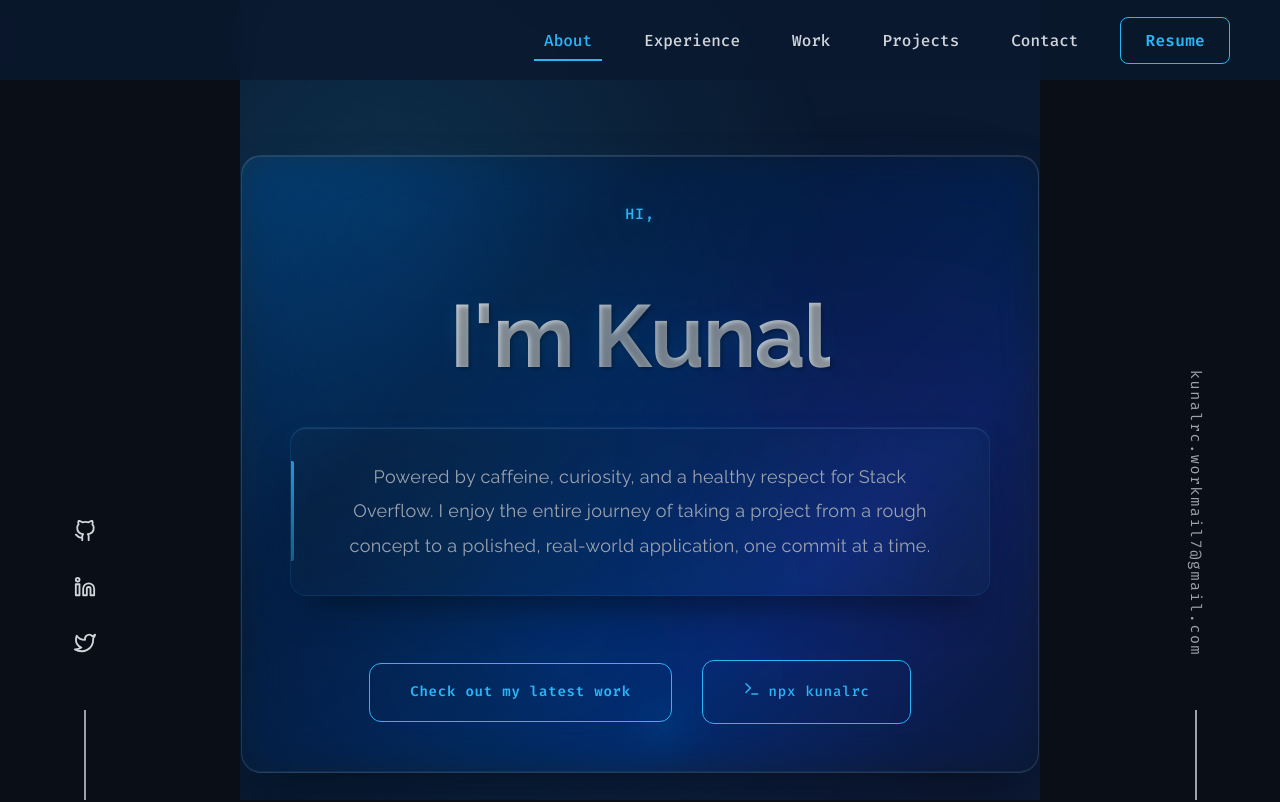
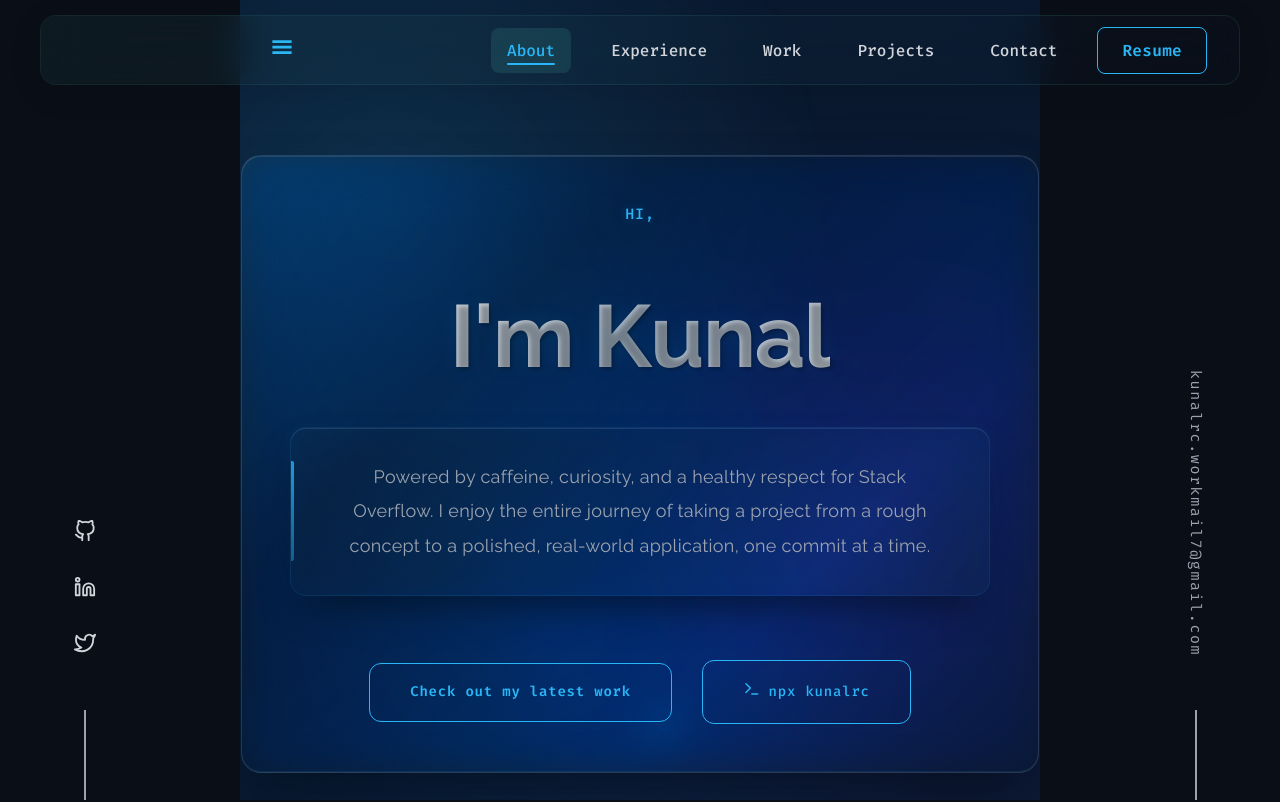
Before and after one commit to krockxz/portfolio, a Next.js app: page / in a window 1280 px wide. Shown: the top 802 px of the page. Built offline with nearby package versions, Linux system fonts and the light colour scheme; no server answers.

Commit message:
style: adjust navbar styles for improved responsiveness and aesthetics, including height, padding, and hover effects; enhance animation transitions for menu interactions

```diff
--- a/src/scss/sections/_navbar.scss
+++ b/src/scss/sections/_navbar.scss
@@ -1,5 +1,5 @@
 nav {
-  min-height: 80px;
+  min-height: 70px;
   width: 100%;
   display: flex;
   align-items: center;
@@ -7,37 +7,54 @@ nav {
   position: fixed;
   top: 0;
   z-index: 11;
-  transition: all 0.3s ease;
+  transition: all 0.4s cubic-bezier(0.25, 0.46, 0.45, 0.94);
+  padding: 15px 20px;
 
   .wrapper {
+    max-width: 1200px;
     width: 100%;
     display: flex;
     align-items: center;
     justify-content: space-between;
-    padding: 0 50px;
-    transition: all 0.3s ease;
+    padding: 0 32px;
+    transition: all 0.4s cubic-bezier(0.25, 0.46, 0.45, 0.94);
     position: relative;
-    background-color: rgba(10, 25, 47, 0.85);
-    @supports ((-webkit-backdrop-filter: blur(10px)) or (backdrop-filter: blur(10px))) {
-      -webkit-backdrop-filter: blur(10px);
-      backdrop-filter: blur(10px);
+    background-color: rgba(10, 25, 47, 0.1);
+    border: 1px solid rgba(100, 255, 218, 0.1);
+    border-radius: 16px;
+    @supports ((-webkit-backdrop-filter: blur(20px)) or (backdrop-filter: blur(20px))) {
+      -webkit-backdrop-filter: blur(20px);
+      backdrop-filter: blur(20px);
     }
-    height: 80px;
+    height: 70px;
+    box-shadow: 0 8px 32px rgba(0, 0, 0, 0.1);
 
-    &.sticky-nav {
-      position: fixed;
+    &::before {
+      content: '';
+      position: absolute;
       top: 0;
       left: 0;
       right: 0;
-      background-color: rgba(10, 25, 47, 0.95);
-      @supports ((-webkit-backdrop-filter: blur(10px)) or (backdrop-filter: blur(10px))) {
-        -webkit-backdrop-filter: blur(10px);
-        backdrop-filter: blur(10px);
+      bottom: 0;
+      border-radius: 16px;
+      background: linear-gradient(135deg, rgba(100, 255, 218, 0.05) 0%, rgba(10, 25, 47, 0.05) 100%);
+      pointer-events: none;
+    }
+
+    &.sticky-nav {
+      background-color: rgba(10, 25, 47, 0.2);
+      border: 1px solid rgba(100, 255, 218, 0.15);
+      @supports ((-webkit-backdrop-filter: blur(24px)) or (backdrop-filter: blur(24px))) {
+        -webkit-backdrop-filter: blur(24px);
+        backdrop-filter: blur(24px);
       }
-      box-shadow: 0 10px 30px -10px rgba(0, 0, 0, 0.3);
-      z-index: 1000;
-      padding: 0 50px;
-      animation: fadeInDown 0.5s ease-in-out;
+      box-shadow: 0 12px 40px rgba(0, 0, 0, 0.15), 0 0 0 1px rgba(100, 255, 218, 0.1);
+      animation: fadeInDown 0.5s cubic-bezier(0.25, 0.46, 0.45, 0.94);
+      transform: translateY(0);
+
+      &::before {
+        background: linear-gradient(135deg, rgba(100, 255, 218, 0.08) 0%, rgba(10, 25, 47, 0.08) 100%);
+      }
     }
 
     @keyframes fadeInDown {
@@ -71,27 +88,44 @@ nav {
   .nav-responsive-toggle {
     display: none;
     color: var(--theme-color);
-    font-size: var(--tx2large);
+    font-size: var(--tlarge2);
+    padding: 8px;
+    border-radius: 8px;
+    min-height: 44px;
+    min-width: 44px;
+    display: flex;
+    align-items: center;
+    justify-content: center;
 
     svg {
       cursor: pointer;
-      transition: all 0.3s ease;
+      transition: all 0.3s cubic-bezier(0.25, 0.46, 0.45, 0.94);
 
       &:hover {
         color: var(--lightest-slate);
-        transform: rotate(90deg);
+        transform: rotate(90deg) scale(1.1);
+      }
+
+      &:active {
+        transform: scale(0.95);
+      }
+    }
+
+    @media (hover: none) {
+      &:active {
+        background-color: rgba(100, 255, 218, 0.1);
       }
     }
   }
 
   .nav-items {
     display: flex;
-    gap: 2rem;
+    gap: 1.5rem;
     align-items: center;
 
     &-list {
       display: flex;
-      gap: 2rem;
+      gap: 1.5rem;
       list-style-type: none;
 
       &-item {
@@ -102,26 +136,48 @@ nav {
           font-family: var(--fira-code);
           font-weight: 500;
           position: relative;
-          padding: 10px;
+          padding: 12px 16px;
           text-decoration: none;
+          border-radius: 8px;
+          transition: all 0.3s cubic-bezier(0.25, 0.46, 0.45, 0.94);
+          min-height: 44px;
+          display: flex;
+          align-items: center;
 
           &::before {
             content: "";
             position: absolute;
             width: 0;
             height: 2px;
-            bottom: 0;
-            left: 0;
+            bottom: 8px;
+            left: 16px;
             background-color: var(--theme-color);
-            transition: all 0.3s ease;
+            transition: all 0.3s cubic-bezier(0.25, 0.46, 0.45, 0.94);
+            border-radius: 1px;
           }
 
-          &:hover, &.active {
+          &:hover {
             color: var(--theme-color);
+            background-color: rgba(100, 255, 218, 0.05);
+            transform: translateY(-2px);
 
             &::before {
-              width: 100%;
+              width: calc(100% - 32px);
             }
+          }
+
+          &.active {
+            color: var(--theme-color);
+            background-color: rgba(100, 255, 218, 0.1);
+
+            &::before {
+              width: calc(100% - 32px);
+            }
+          }
+
+          &:focus-visible {
+            outline: 2px solid var(--theme-color);
+            outline-offset: 2px;
           }
 
           .active-indicator {
@@ -139,56 +195,126 @@ nav {
   }
 
   @media screen and (max-width: 768px) {
+    padding: 10px 15px;
+
+    .wrapper {
+      padding: 0 24px;
+      height: 60px;
+      border-radius: 12px;
+    }
+
     .nav-responsive-toggle {
-      display: block;
+      display: flex !important;
     }
 
     .nav-items {
       position: fixed;
       top: 0;
       right: -100%;
-      width: min(75vw, 400px);
+      width: min(80vw, 350px);
       height: 100vh;
-      background-color: var(--light-navy);
+      background-color: rgba(10, 25, 47, 0.15);
+      border-left: 1px solid rgba(100, 255, 218, 0.15);
+      @supports ((-webkit-backdrop-filter: blur(20px)) or (backdrop-filter: blur(20px))) {
+        -webkit-backdrop-filter: blur(20px);
+        backdrop-filter: blur(20px);
+      }
       flex-direction: column;
       justify-content: center;
-      gap: 3rem;
-      padding: 0 1rem;
-      transition: all 0.3s ease;
-      box-shadow: -10px 0 30px -15px rgba(0, 0, 0, 0.7);
+      gap: 2.5rem;
+      padding: 2rem 1.5rem;
+      transition: all 0.4s cubic-bezier(0.25, 0.46, 0.45, 0.94);
+      box-shadow: -20px 0 40px -10px rgba(0, 0, 0, 0.3);
 
       &.nav-responsive {
         right: 0;
+        animation: slideInFromRight 0.4s cubic-bezier(0.25, 0.46, 0.45, 0.94);
+      }
+
+      @keyframes slideInFromRight {
+        from {
+          right: -100%;
+          opacity: 0;
+        }
+        to {
+          right: 0;
+          opacity: 1;
+        }
       }
 
       &-list {
         flex-direction: column;
         align-items: center;
         text-align: center;
-        gap: 2.5rem;
+        gap: 1.5rem;
 
         &-item {
           width: 100%;
 
           &-link {
-            display: block;
-            padding: 0.5rem 0;
+            display: flex;
+            align-items: center;
+            justify-content: center;
+            padding: 16px 20px;
             font-size: var(--tlarge);
+            border-radius: 12px;
+            min-height: 54px;
+            background-color: rgba(100, 255, 218, 0.03);
+            border: 1px solid rgba(100, 255, 218, 0.08);
 
             &::before {
               display: none;
+            }
+
+            &:hover, &.active {
+              background-color: rgba(100, 255, 218, 0.1);
+              border-color: rgba(100, 255, 218, 0.2);
+              transform: translateY(-1px);
+            }
+
+            &:active {
+              transform: scale(0.98);
             }
           }
         }
       }
 
       &-button {
-        width: 80%;
+        width: 90%;
+        align-self: center;
 
         .btn {
           width: 100%;
           display: flex;
           justify-content: center;
+          min-height: 48px;
+          border-radius: 12px;
+        }
+      }
+    }
+  }
+
+  @media screen and (max-width: 480px) {
+    padding: 8px 12px;
+
+    .wrapper {
+      padding: 0 20px;
+      height: 56px;
+      border-radius: 10px;
+    }
+
+    .nav-items {
+      width: min(85vw, 300px);
+      gap: 2rem;
+      padding: 1.5rem 1rem;
+
+      &-list {
+        gap: 1.2rem;
+
+        &-item-link {
+          padding: 14px 16px;
+          font-size: var(--tbase);
+          min-height: 50px;
         }
       }
     }
--- a/src/sections/Navbar.tsx
+++ b/src/sections/Navbar.tsx
@@ -47,7 +47,8 @@ function Navbar() {
 
   useEffect(() => {
     const handleScroll = () => {
-      setNavbarVisible(window.scrollY > 100);
+      const scrollY = window.scrollY;
+      setNavbarVisible(scrollY > 50);
     };
 
     window.addEventListener('scroll', handleScroll, { passive: true });
@@ -104,27 +105,64 @@ function Navbar() {
             duration: 0.3,
             ease: "easeInOut",
           }}
+          whileHover={{ scale: 1.05 }}
+          whileTap={{ scale: 0.95 }}
+          role="button"
+          aria-label={responsiveNavVisible ? "Close menu" : "Open menu"}
+          tabIndex={0}
+          onKeyDown={(e) => {
+            if (e.key === 'Enter' || e.key === ' ') {
+              e.preventDefault();
+              setResponsiveNavVisible(!responsiveNavVisible);
+            }
+          }}
         >
+          <AnimatePresence mode="wait">
             {responsiveNavVisible ? (
+              <motion.div
+                key="close"
+                initial={{ rotate: -90, opacity: 0 }}
+                animate={{ rotate: 0, opacity: 1 }}
+                exit={{ rotate: 90, opacity: 0 }}
+                transition={{ duration: 0.2 }}
+              >
                 <CgClose
                   onClick={(e) => {
                     e.stopPropagation();
                     setResponsiveNavVisible(false);
                   }}
                 />
+              </motion.div>
             ) : (
+              <motion.div
+                key="menu"
+                initial={{ rotate: 90, opacity: 0 }}
+                animate={{ rotate: 0, opacity: 1 }}
+                exit={{ rotate: -90, opacity: 0 }}
+                transition={{ duration: 0.2 }}
+              >
                 <GiHamburgerMenu
                   onClick={(e) => {
                     e.stopPropagation();
                     setResponsiveNavVisible(true);
                   }}
                 />
+              </motion.div>
             )}
+          </AnimatePresence>
         </motion.div>
-        <div
+        <AnimatePresence>
+          <motion.div
             className={`${responsiveNavVisible && "nav-responsive"} nav-items`}
+            initial={false}
+            animate={responsiveNavVisible ? "open" : "closed"}
+            variants={{
+              open: { opacity: 1, scale: 1 },
+              closed: { opacity: 1, scale: 1 }
+            }}
+            transition={{ duration: 0.3, ease: "easeInOut" }}
           >
-          <ul className="nav-items-list">
+            <ul className="nav-items-list" role="navigation" aria-label="Main navigation">
               {sectionLinks.map(({ name, link, id }, index) => (
                 <motion.li
                   key={name}
@@ -132,12 +170,12 @@ function Navbar() {
                   initial={{ opacity: 0, y: -25 }}
                   animate={{ opacity: 1, y: 0 }}
                   transition={{
-                  duration: 0.3,
-                  ease: "easeInOut",
-                  delay: 0.3 + index * 0.1,
+                    duration: 0.4,
+                    ease: [0.25, 0.46, 0.45, 0.94],
+                    delay: 0.2 + index * 0.1,
                   }}
-                whileHover={{ y: -5 }}
-                whileTap={{ scale: 0.95 }}
+                  whileHover={{ y: -3, transition: { duration: 0.2 } }}
+                  whileTap={{ scale: 0.98 }}
                 >
                   <Link
                     href={link}
@@ -147,13 +185,15 @@ function Navbar() {
                       const target = document.getElementById(id);
                       if (target) {
                         target.scrollIntoView({ behavior: 'smooth' });
+                        setResponsiveNavVisible(false);
                       }
                     }}
+                    aria-current={activeSection === id ? 'page' : undefined}
                   >
                     <motion.span
                       initial={{ opacity: 0, y: -5 }}
                       animate={{ opacity: 1, y: 0 }}
-                  transition={{ duration: 0.3, delay: 0.4 + index * 0.1 }}
+                      transition={{ duration: 0.3, delay: 0.3 + index * 0.1 }}
                       className="relative"
                     >
                       {name}
@@ -163,7 +203,7 @@ function Navbar() {
                           layoutId="activeSection"
                           transition={{
                             type: "spring",
-                        stiffness: 380,
+                            stiffness: 400,
                             damping: 30
                           }}
                         />
@@ -178,16 +218,17 @@ function Navbar() {
               initial={{ opacity: 0, y: -25 }}
               animate={{ opacity: 1, y: 0 }}
               transition={{
-              duration: 0.3,
-              ease: "easeInOut",
-              delay: 0.6,
+                duration: 0.4,
+                ease: [0.25, 0.46, 0.45, 0.94],
+                delay: 0.5,
               }}
-            whileHover={{ scale: 1.05 }}
+              whileHover={{ scale: 1.05, transition: { duration: 0.2 } }}
               whileTap={{ scale: 0.95 }}
             >
               <Button text="Resume" link="/resume.pdf" target="_blank" />
             </motion.div>
-        </div>
+          </motion.div>
+        </AnimatePresence>
       </div>
     </nav>
   );
```
Lines whose indentation alone changed are shown as unchanged.
